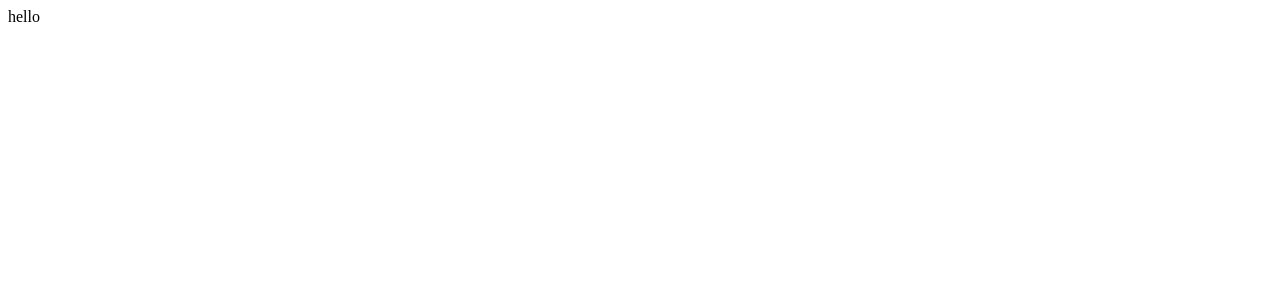
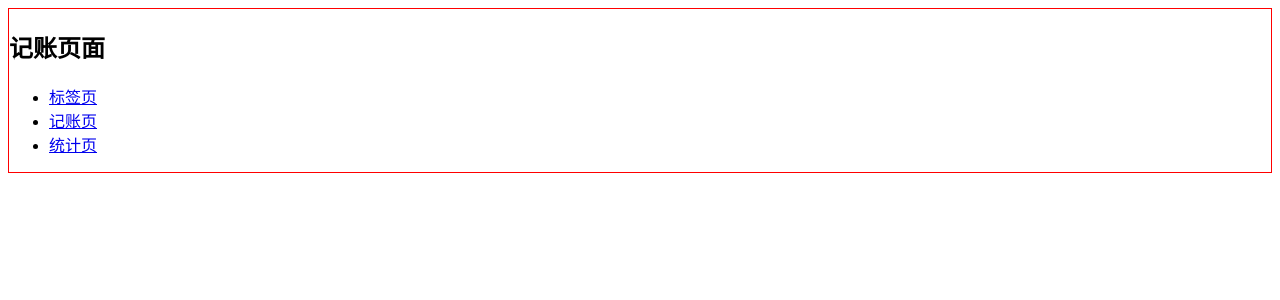
Before and after one commit to jiang-N/morney, a React (Create React App) app: page /#/money in a window 1280 px wide. Shown: the top 300 px of the page. Built offline with nearby package versions, Linux system fonts and the light colour scheme.

Commit message:
添加路由

```diff
--- a/package.json
+++ b/package.json
@@ -13,6 +13,7 @@
     "node-sass": "npm:dart-sass",
     "react": "^17.0.1",
     "react-dom": "^17.0.1",
+    "react-router-dom": "^5.2.0",
     "react-scripts": "4.0.1",
     "styled-components": "^5.2.1",
     "typescript": "^4.0.3",
@@ -43,6 +44,7 @@
     ]
   },
   "devDependencies": {
+    "@types/react-router-dom": "^5.1.6",
     "@types/styled-components": "^5.1.4"
   }
 }
--- a/src/App.tsx
+++ b/src/App.tsx
@@ -1,9 +1,69 @@
 import React from 'react';
+import {
+  HashRouter as Router,
+  Switch,
+  Route,
+  Link,
+  Redirect
+} from 'react-router-dom';
+import styled from 'styled-components';
+
+const Wrapper = styled.div`
+border: 1px solid red;
+`;
 
 function App() {
   return (
-    <div>hello</div>
+    <Router>
+      <Wrapper>
+        <Switch>
+          <Route path="/tags">
+            <Tags/>
+          </Route>
+          <Route path="/money">
+            <Money/>
+          </Route>
+          <Route path="/statistics">
+            <Statistics/>
+          </Route>
+          <Redirect exact from="/" to="money"/>
+          <Route path="*">
+            <NoMatch/>
+          </Route>
+        </Switch>
+
+        <nav>
+          <ul>
+            <li>
+              <Link to="/tags">标签页</Link>
+            </li>
+            <li>
+              <Link to="/money">记账页</Link>
+            </li>
+            <li>
+              <Link to="/statistics">统计页</Link>
+            </li>
+          </ul>
+        </nav>
+      </Wrapper>
+    </Router>
   );
 }
 
+function NoMatch() {
+  return <h2>页面不存在</h2>;
+}
+
+function Statistics() {
+  return <h2>统计页面</h2>;
+}
+
+function Tags() {
+  return <h2>标签页面</h2>;
+}
+
+function Money() {
+  return <h2>记账页面</h2>;
+}
+
 export default App;
--- /dev/null
+++ b/src/index.scss
@@ -0,0 +1 @@
+@import-normalize;
--- a/src/index.tsx
+++ b/src/index.tsx
@@ -1,6 +1,7 @@
 import React from 'react';
 import ReactDOM from 'react-dom';
 import App from './App';
+import 'index.scss';
 
 ReactDOM.render(
   <React.StrictMode>
```
Also changed, not shown: 1 other file (tests, documents, lock files or other folders).
